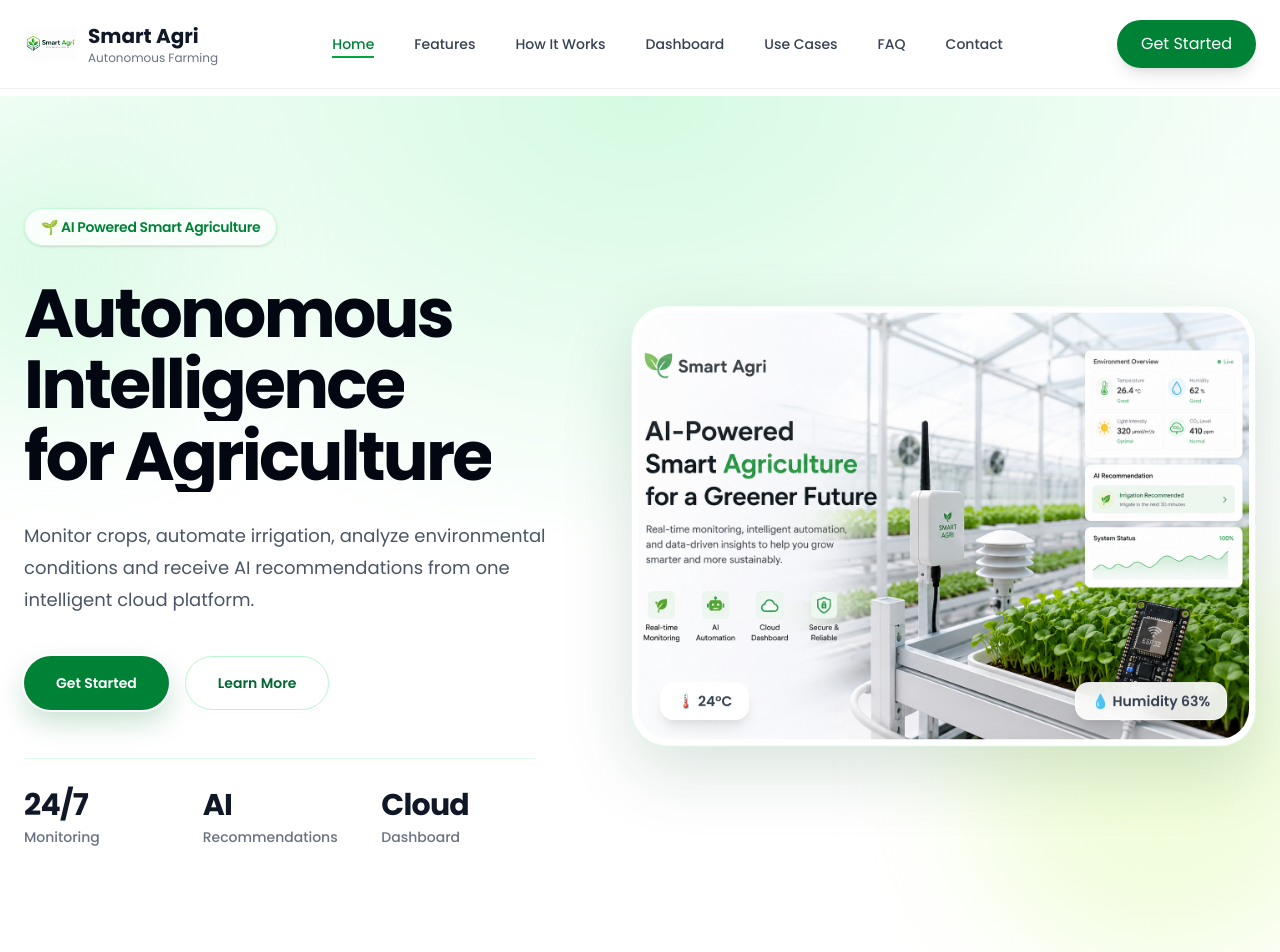
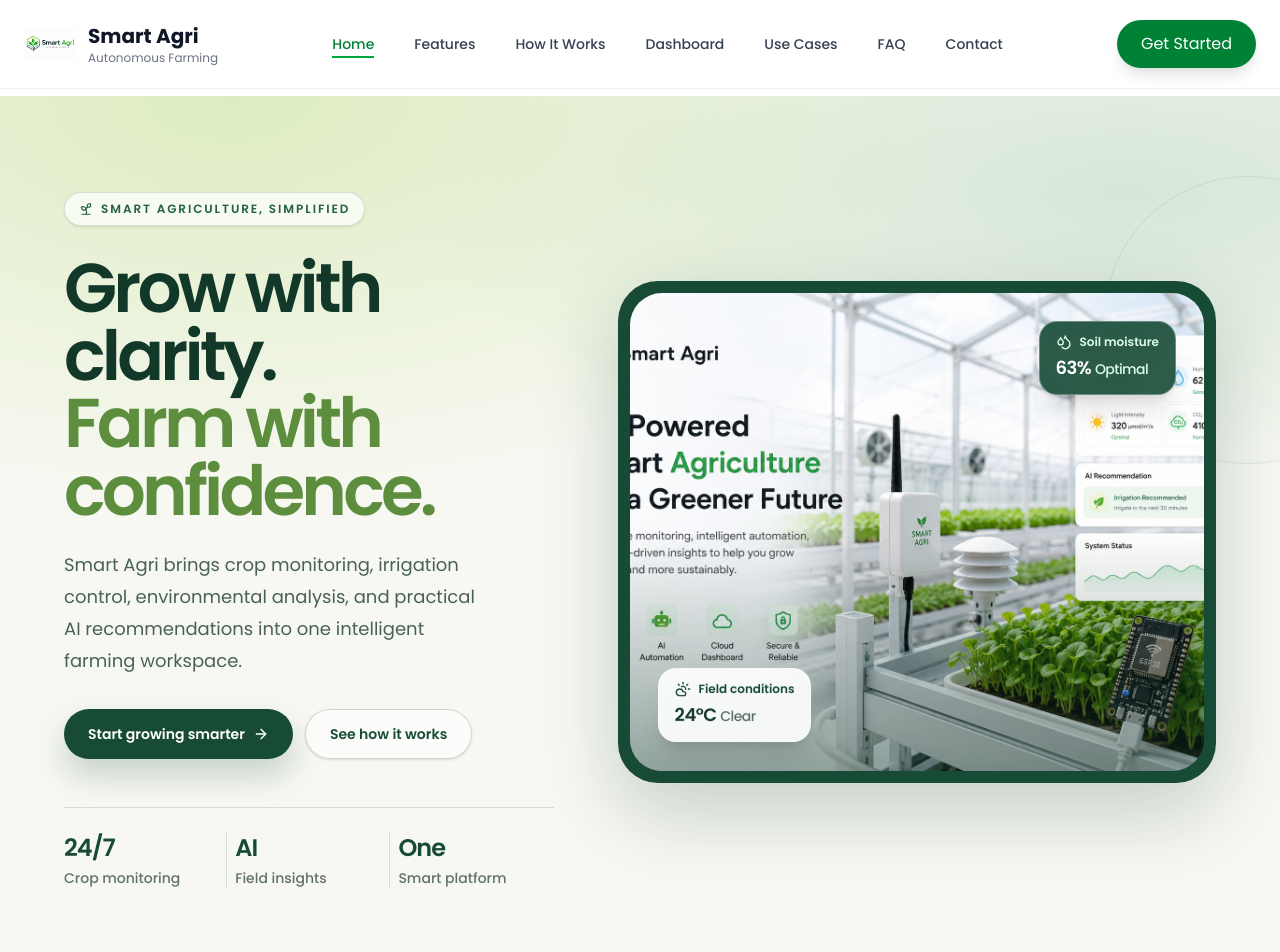
Before and after one commit to Gnanesh09/agritech, a Next.js app in the folder web/: page / in a window 1280 px wide. Shown: the top 952 px of the page. Built offline with nearby package versions, Linux system fonts and the light colour scheme.

Commit message:
Update landing page hero

```diff
--- a/web/components/ui/Hero.tsx
+++ b/web/components/ui/Hero.tsx
@@ -1,136 +1,111 @@
 "use client";
 
 import Image from "next/image";
-import {
-  FadeUp,
-  Floating,
-  ScaleIn,
-} from "@/components/animations";
-import {
-  MagneticButton,
-  RevealText,
-} from "@/components/ui/motion";
+import { ArrowRight, CloudSun, Droplets, Sprout } from "lucide-react";
+import { FadeUp, Floating, ScaleIn } from "@/components/animations";
+
+const highlights = [
+  { value: "24/7", label: "Crop monitoring" },
+  { value: "AI", label: "Field insights" },
+  { value: "One", label: "Smart platform" },
+];
 
 export default function Hero() {
   return (
-    <section className="relative isolate overflow-hidden bg-gradient-to-b from-green-50/70 via-white to-white">
-      {/* Static gradient layers preserve the light theme without adding render cost. */}
+    <section className="relative isolate overflow-hidden bg-[#f7f8f2]">
       <div
         aria-hidden="true"
-        className="pointer-events-none absolute inset-x-0 top-0 -z-10 h-[30rem] bg-[radial-gradient(ellipse_at_top,rgba(187,247,208,0.55),transparent_68%)]"
+        className="pointer-events-none absolute inset-x-0 top-0 -z-10 h-[34rem] bg-[radial-gradient(ellipse_at_18%_0%,rgba(210,231,171,0.7),transparent_52%),radial-gradient(ellipse_at_88%_18%,rgba(177,212,185,0.48),transparent_45%)]"
       />
-      <Floating
-        className="pointer-events-none absolute -left-24 top-8 -z-10 h-72 w-72 rounded-full bg-green-200/40 blur-3xl"
-        x={18}
-        y={14}
-        duration={8}
-      >
-        <span aria-hidden="true" />
-      </Floating>
-      <Floating
-        className="pointer-events-none absolute -right-20 bottom-0 -z-10 h-96 w-96 rounded-full bg-lime-200/35 blur-3xl"
-        x={-16}
-        y={-12}
-        duration={9}
-      >
-        <span aria-hidden="true" />
-      </Floating>
+      <div
+        aria-hidden="true"
+        className="pointer-events-none absolute -right-28 top-20 -z-10 h-72 w-72 rounded-full border border-green-900/10"
+      />
 
-      <div className="mx-auto flex max-w-[1500px] flex-col-reverse items-center gap-12 px-6 py-20 sm:py-24 lg:flex-row lg:gap-16 lg:py-28">
-        <div className="relative z-10 flex-1 text-center lg:text-left">
-          <div className="flex flex-col items-center lg:items-start">
+      <div className="mx-auto grid min-h-[calc(100svh-6rem)] max-w-[1440px] items-center gap-12 px-5 py-12 sm:px-8 sm:py-16 lg:grid-cols-[0.9fr_1.1fr] lg:gap-16 lg:px-12 lg:py-20 xl:px-16">
+        <div className="relative z-10 max-w-2xl pt-4 text-center lg:text-left">
           <FadeUp>
-              <span className="inline-flex rounded-full border border-green-200/80 bg-white/80 px-4 py-2 text-sm font-semibold tracking-tight text-green-700 shadow-sm backdrop-blur-sm">
-                🌱 AI Powered Smart Agriculture
-              </span>
+            <p className="inline-flex items-center gap-2 rounded-full border border-[#174b36]/15 bg-white/70 px-3.5 py-2 text-xs font-semibold uppercase tracking-[0.16em] text-[#236044] shadow-sm backdrop-blur-sm">
+              <Sprout className="size-3.5" aria-hidden="true" />
+              Smart agriculture, simplified
+            </p>
           </FadeUp>
 
-            <FadeUp className="mt-7 sm:mt-8" delay={0.1}>
-              <h1 className="max-w-3xl text-4xl font-extrabold leading-[1.05] tracking-[-0.04em] text-gray-950 sm:text-5xl lg:text-6xl xl:text-[68px]">
-                <RevealText className="block">Autonomous</RevealText>
-                <RevealText className="block">Intelligence</RevealText>
-                <RevealText className="block">for Agriculture</RevealText>
+          <FadeUp className="mt-7" delay={0.08}>
+            <h1 className="text-balance text-[2.7rem] font-semibold leading-[0.98] tracking-[-0.055em] text-[#12382a] sm:text-6xl lg:text-[clamp(3.7rem,5.4vw,5.5rem)]">
+              Grow with clarity.
+              <span className="block text-[#5d8e3e]">Farm with confidence.</span>
             </h1>
           </FadeUp>
 
-            <FadeUp className="mt-6 sm:mt-7" delay={0.2}>
-              <p className="max-w-xl text-base leading-7 text-gray-600 sm:text-lg sm:leading-8">
-                Monitor crops, automate irrigation, analyze environmental conditions and receive AI
-                recommendations from one intelligent cloud platform.
+          <FadeUp className="mt-6" delay={0.16}>
+            <p className="mx-auto max-w-xl text-pretty text-base leading-7 text-[#496156] sm:text-lg sm:leading-8 lg:mx-0">
+              Smart Agri brings crop monitoring, irrigation control, environmental analysis,
+              and practical AI recommendations into one intelligent farming workspace.
             </p>
           </FadeUp>
 
-            <FadeUp
-              className="mt-8 flex flex-wrap justify-center gap-3 sm:mt-10 sm:gap-4 lg:justify-start"
-              delay={0.3}
+          <FadeUp className="mt-8 flex flex-col justify-center gap-3 sm:flex-row lg:justify-start" delay={0.24}>
+            <a
+              href="#contact"
+              className="group inline-flex items-center justify-center gap-2 rounded-full bg-[#174b36] px-6 py-3.5 text-sm font-semibold text-white shadow-[0_16px_32px_rgba(23,75,54,0.22)] transition-colors hover:bg-[#0e3928] focus-visible:outline-2 focus-visible:outline-offset-2 focus-visible:outline-[#174b36]"
             >
-              <MagneticButton
-                className="rounded-full bg-green-700 px-7 py-3.5 text-sm font-semibold text-white shadow-[0_12px_28px_rgba(21,128,61,0.24)] outline-none ring-offset-2 hover:bg-green-800 hover:shadow-[0_16px_34px_rgba(21,128,61,0.32)] focus-visible:ring-2 focus-visible:ring-green-700 sm:px-8 sm:py-4"
-                type="button"
+              Start growing smarter
+              <ArrowRight className="size-4 transition-transform group-hover:translate-x-0.5" aria-hidden="true" />
+            </a>
+            <a
+              href="#how-it-works"
+              className="inline-flex items-center justify-center rounded-full border border-[#174b36]/20 bg-white/65 px-6 py-3.5 text-sm font-semibold text-[#174b36] shadow-sm transition-colors hover:border-[#174b36]/35 hover:bg-white focus-visible:outline-2 focus-visible:outline-offset-2 focus-visible:outline-[#174b36]"
             >
-                Get Started
-              </MagneticButton>
-              <MagneticButton
-                className="rounded-full border border-green-200 bg-white/75 px-7 py-3.5 text-sm font-semibold text-green-800 shadow-sm outline-none ring-offset-2 hover:border-green-300 hover:bg-green-50 hover:shadow-[0_12px_24px_rgba(21,128,61,0.10)] focus-visible:ring-2 focus-visible:ring-green-700 sm:px-8 sm:py-4"
-                type="button"
-              >
-                Learn More
-              </MagneticButton>
+              See how it works
+            </a>
           </FadeUp>
 
-            <FadeUp
-              className="mt-10 grid w-full max-w-md grid-cols-3 gap-3 border-t border-green-100 pt-7 sm:mt-12 sm:gap-6 lg:max-w-lg"
-              delay={0.4}
-            >
-              <HeroStat label="Monitoring" value="24/7" />
-              <HeroStat label="Recommendations" value="AI" />
-              <HeroStat label="Dashboard" value="Cloud" />
+          <FadeUp className="mt-10 grid grid-cols-3 border-t border-[#174b36]/15 pt-6 sm:mt-12" delay={0.32}>
+            {highlights.map((highlight) => (
+              <div className="border-r border-[#174b36]/15 px-2 first:pl-0 last:border-r-0 last:pr-0" key={highlight.label}>
+                <p className="text-xl font-semibold tracking-[-0.04em] text-[#174b36] sm:text-2xl">{highlight.value}</p>
+                <p className="mt-1 text-xs font-medium text-[#617369] sm:text-sm">{highlight.label}</p>
+              </div>
+            ))}
           </FadeUp>
         </div>
-        </div>
 
-        <ScaleIn className="relative flex-[1.15]" delay={0.15}>
-          <Floating y={8} duration={6}>
-            <div
-            className="relative overflow-hidden rounded-[2rem] border border-green-100/80 bg-white p-1.5 shadow-[0_24px_70px_rgba(20,83,45,0.16)] sm:rounded-[2.25rem]"
-          >
-            <div className="absolute inset-x-0 top-0 z-10 h-1/3 bg-gradient-to-b from-white/30 to-transparent" />
+        <ScaleIn className="relative mx-auto w-full max-w-3xl lg:max-w-none" delay={0.12}>
+          <div className="relative overflow-hidden rounded-[2rem] bg-[#174b36] p-2 shadow-[0_28px_80px_rgba(20,61,43,0.22)] sm:rounded-[2.5rem] sm:p-3">
             <Image
               src="/hero.png"
-              alt="Smart Agriculture"
-              width={1500}
-              height={1500}
+              alt="A flourishing crop field supported by Smart Agri technology"
+              width={1536}
+              height={1024}
               priority
-              className="relative aspect-[20/14] w-full rounded-[1.6rem] object-cover sm:rounded-[1.9rem]"
+              sizes="(min-width: 1024px) 56vw, (min-width: 640px) 80vw, 100vw"
+              className="aspect-[1.08/1] w-full rounded-[1.55rem] object-cover sm:aspect-[1.2/1] sm:rounded-[2rem]"
             />
+            <div aria-hidden="true" className="absolute inset-3 rounded-[1.55rem] bg-gradient-to-t from-[#12382a]/45 via-transparent to-transparent sm:rounded-[2rem]" />
 
-            <Floating
-  className="absolute bottom-5 left-5 rounded-xl border border-white/80 bg-white/90 px-3 py-2 text-sm font-semibold text-gray-700 shadow-lg backdrop-blur-md sm:bottom-7 sm:left-7 sm:px-4"
-  y={-5}
-  duration={5.5}
->
-  🌡️ 24°C
+            <Floating className="absolute bottom-7 left-7 sm:bottom-10 sm:left-10" y={5} duration={6}>
+              <div className="rounded-2xl border border-white/30 bg-white/90 px-3.5 py-3 shadow-xl backdrop-blur-md sm:px-4">
+                <div className="flex items-center gap-2 text-xs font-semibold text-[#174b36]">
+                  <CloudSun className="size-4" aria-hidden="true" />
+                  Field conditions
+                </div>
+                <p className="mt-1 text-lg font-semibold tracking-[-0.03em] text-[#173c2c]">24&deg;C <span className="text-sm font-medium text-[#5a7266]">Clear</span></p>
+              </div>
             </Floating>
-            <Floating
-              className="absolute bottom-5 right-5 rounded-xl border border-white/80 bg-white/90 px-3 py-2 text-sm font-semibold text-gray-700 shadow-lg backdrop-blur-md sm:bottom-7 sm:right-7 sm:px-4"
-              y={-5}
-              duration={5.5}
-            >
-              💧 Humidity 63%
+
+            <Floating className="absolute right-7 top-7 hidden sm:block sm:right-10 sm:top-10" y={-5} duration={6.5} delay={0.4}>
+              <div className="rounded-2xl border border-white/30 bg-[#174b36]/90 px-4 py-3 text-white shadow-xl backdrop-blur-md">
+                <div className="flex items-center gap-2 text-xs font-semibold text-green-100">
+                  <Droplets className="size-4" aria-hidden="true" />
+                  Soil moisture
+                </div>
+                <p className="mt-1 text-lg font-semibold tracking-[-0.03em]">63% <span className="text-sm font-medium text-green-100">Optimal</span></p>
+              </div>
             </Floating>
           </div>
-          </Floating>
         </ScaleIn>
       </div>
     </section>
   );
 }
-
-function HeroStat({ label, value }: { label: string; value: string }) {
-  return (
-    <div>
-      <p className="text-2xl font-bold tracking-tight text-gray-900 sm:text-3xl">{value}</p>
-      <p className="mt-1 text-xs font-medium text-gray-500 sm:text-sm">{label}</p>
-    </div>
-  );
-}
```
Lines whose indentation alone changed are shown as unchanged.
